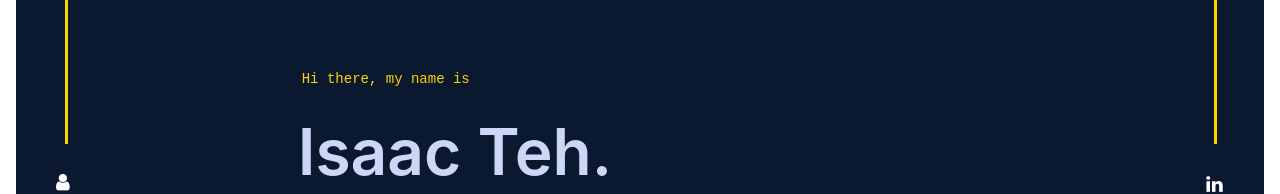
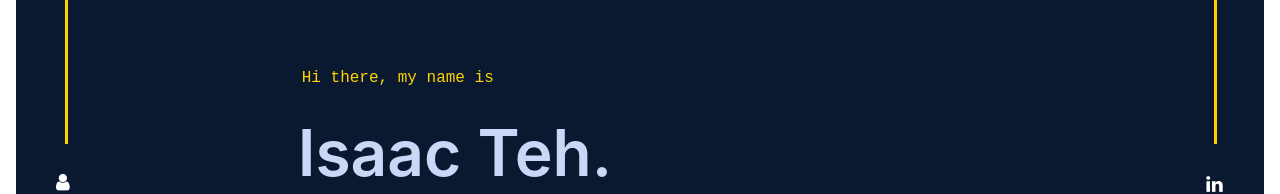
Before and after one commit to isaacxw/isaacteh-v2, a Next.js app: page / in a window 1280 px wide. Shown: the part 136-330 px from the top of the page. Built offline with nearby package versions, Linux system fonts and the light colour scheme.

Commit message:
Fix font size values

```diff
--- a/src/styles/Global.js
+++ b/src/styles/Global.js
@@ -20,7 +20,7 @@ const Global = createGlobalStyle`
         --fz-xxs: 12px;
         --fz-xs: 13px;
         --fz-sm: 14px;
-        --fz-md: 14px;
+        --fz-md: 16px;
         --fz-lg: 18px;
         --fz-xl: 20px;
         --fz-xxl: 22px;
```
